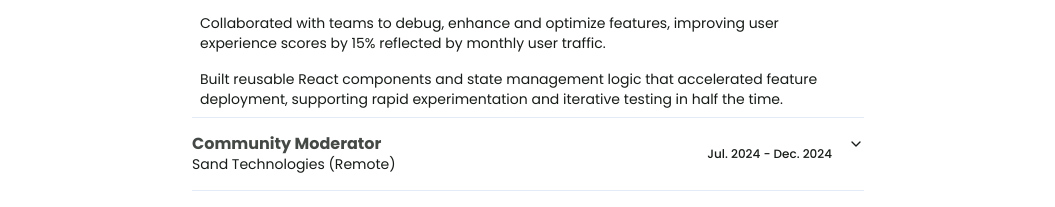
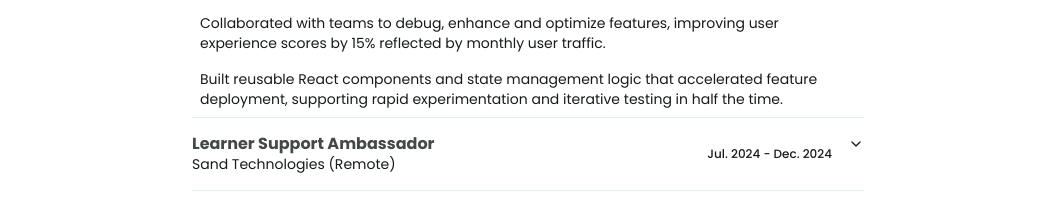
Before and after one commit to devmartin-9000/martin-9000, a React (Vite) app: page / in a window 1280 px wide. Shown: the part 1620-1827 px from the top of the page, without its empty margins (112-1167 px from the left). Built offline with nearby package versions, Linux system fonts and the light colour scheme; a web font is replaced by a local one.

Commit message:
work experience

```diff
--- a/src/components/work-experience.tsx
+++ b/src/components/work-experience.tsx
@@ -62,12 +62,13 @@ export const workExperienceData = [
 	},
 	{
 		id: "item-2",
-		role: "Community Moderator",
+		role: "Learner Support Ambassador",
 		company: "Sand Technologies (Remote)",
 		period: "Jul. 2024 - Dec. 2024",
 		description: [
-			"Provided technical support to an E-Learning community spanning 8+ countries, resolving over 200+ issues and inquiries with an average response time of under 6 hours.",
-			"Reviewed and documented internal community engagement stats, and improving knowledge base completeness by more than 30% as reflected in the learner support ticket flags.",
+			"Provided technical support to an E-Learning community spanning 8+ countries, resolving 200+ issues and inquiries with an average response time of under 6 hours.",
+			"Reviewed and documented internal community engagement stats covering, and improving knowledge base completeness by more than 30% as reflected in the learner support ticket flags.",
+			"Created engaging weekly content for newsletter campaigns and our internal learning community platform, resulting in increased user engagement.",
 			"Actively collected user feedback on platform features, synthesizing insights into reports that played a key role in ensuring an enhanced overall user satisfaction.",
 		],
 	},
```
